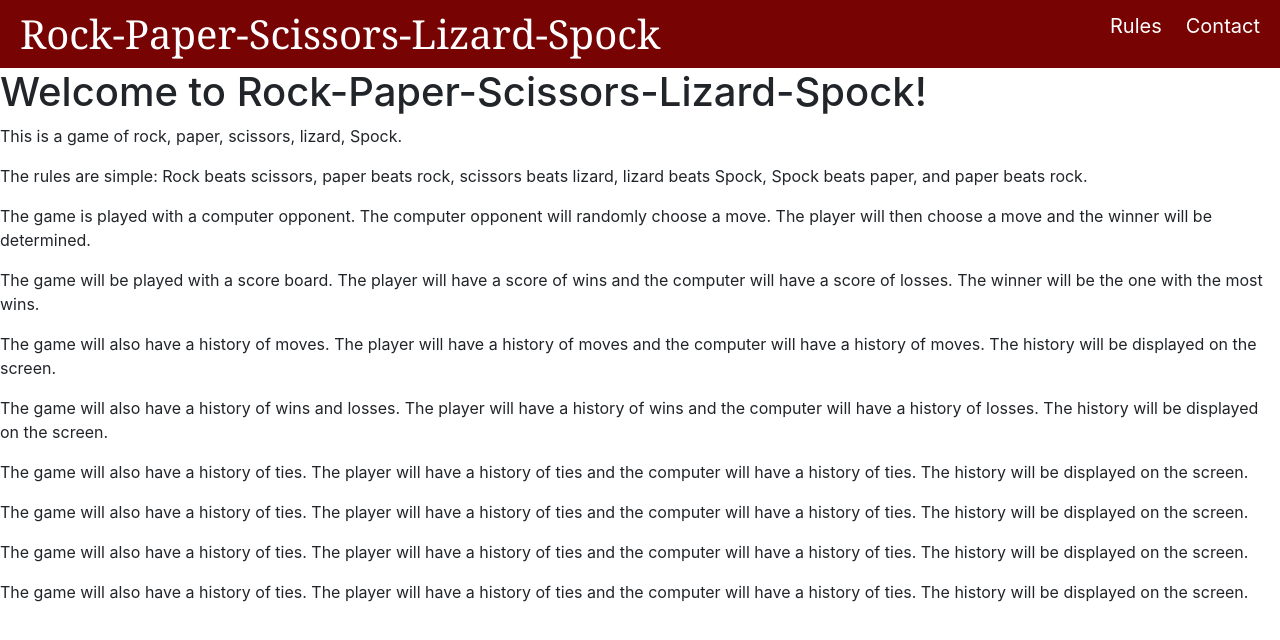
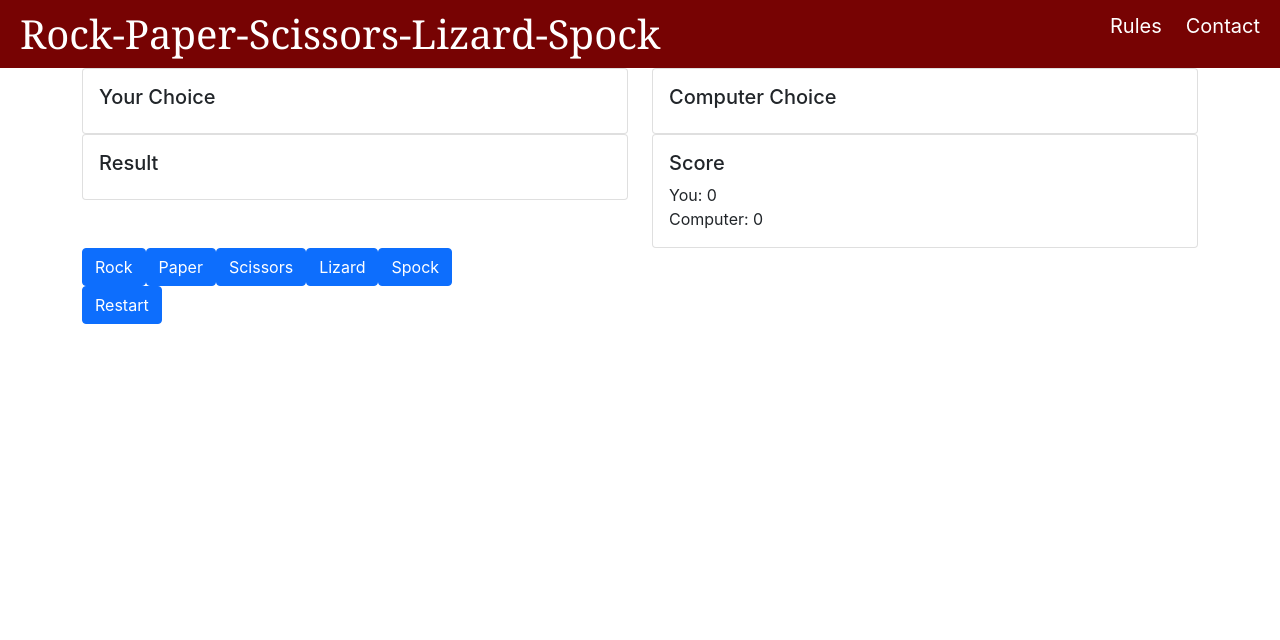
Before and after one commit to axeljaguero/unq-ui-axel-aguero-trabajo-final, a React (Create React App) app: page / in a window 1280 px wide. Shown: the top 640 px of the page. Built offline with nearby package versions, Linux system fonts and the light colour scheme; the HTML template or start-up script is replaced by a standard one.

Commit message:
parte logica del juego

```diff
--- a/src/pages/Home/Home.js
+++ b/src/pages/Home/Home.js
@@ -1,43 +1,129 @@
-import React from 'react';
+import { React, useState, useEffect} from 'react';
 import './style.css';
 
-class Home extends React.Component {
-    render() {
-        return (
-        <div>
-            <h1>Welcome to Rock-Paper-Scissors-Lizard-Spock!</h1>
-            <p>
-            This is a game of rock, paper, scissors, lizard, Spock.
-            </p>
-            <p>
-            The rules are simple: Rock beats scissors, paper beats rock, scissors beats lizard, lizard beats Spock, Spock beats paper, and paper beats rock.
-            </p>
-            <p>
-            The game is played with a computer opponent. The computer opponent will randomly choose a move. The player will then choose a move and the winner will be determined.
-            </p>
-            <p>
-            The game will be played with a score board. The player will have a score of wins and the computer will have a score of losses. The winner will be the one with the most wins.
-            </p>
-            <p>
-            The game will also have a history of moves. The player will have a history of moves and the computer will have a history of moves. The history will be displayed on the screen.
-            </p>
-            <p>
-            The game will also have a history of wins and losses. The player will have a history of wins and the computer will have a history of losses. The history will be displayed on the screen.
-            </p>
-            <p>
-            The game will also have a history of ties. The player will have a history of ties and the computer will have a history of ties. The history will be displayed on the screen.
-            </p>
-            <p>
-            The game will also have a history of ties. The player will have a history of ties and the computer will have a history of ties. The history will be displayed on the screen.
-            </p>
-            <p>
-            The game will also have a history of ties. The player will have a history of ties and the computer will have a history of ties. The history will be displayed on the screen.
-            </p>
-            <p>
-            The game will also have a history of ties. The player will have a history of ties and the computer will have a history of ties. The history will be displayed on the screen.
-            </p>
+const Home = () => {
+
+    const [humanChoice, setHumanChoice] = useState(null);
+    const [computerChoice, setComputerChoice] = useState(null);
+    const [result, setResult] = useState(null);
+    const [score, setScore] = useState(0);
+    const [computerScore, setComputerScore] = useState(0);
+    const possibleChoice = ['Rock', 'Paper', 'Scissors', 'Lizard', 'Spock'];
+
+    const randomChoice = () => {
+        const randomNumber = Math.floor(Math.random() * 5);
+        return possibleChoice[randomNumber];
+    }
+
+    const humanChoiceHandler = (event) => {
+        setHumanChoice(event.target.value);
+        computerChoiceHandler();
+    }
+
+    const computerChoiceHandler = () => {
+        setComputerChoice(randomChoice());
+    }
+
+    const compare = () => {
+        if (humanChoice === computerChoice) {
+            setResult('Draw');
+        } else if (
+            (humanChoice === 'Rock' && computerChoice === 'Scissors') ||
+            (humanChoice === 'Paper' && computerChoice === 'Rock') ||
+            (humanChoice === 'Scissors' && computerChoice === 'Paper') ||
+            (humanChoice === 'Lizard' && computerChoice === 'Paper') ||
+            (humanChoice === 'Spock' && computerChoice === 'Rock')
+        ) {
+            setResult('You win');
+            setScore(score + 1);
+        } else {
+            setResult('You lose');
+            setComputerScore(computerScore + 1);
+        }
+    }
+
+    const restartGame = () => {
+        setHumanChoice(null);
+        setComputerChoice(null);
+        setResult(null);
+        setComputerScore(0);
+        setScore(0);
+    }
+
+    useEffect(() => {
+        if (humanChoice && computerChoice) {
+            compare();
+        }
+    }, [humanChoice, computerChoice])
+
+    return (
+        <div className="container">
+            <div className="row">
+                <div className="col-md-6">
+                    <div className="card">
+                        <div className="card-body">
+                            <h5 className="card-title">Your Choice</h5>
+                            <p className="card-text">
+                                {humanChoice}
+                            </p>
+                        </div>
+                    </div>
+                </div>
+                <div className="col-md-6">
+                    <div className="card">
+                        <div className="card-body">
+                            <h5 className="card-title">Computer Choice</h5>
+                            <p className="card-text">
+                                {computerChoice}
+                            </p>
+                        </div>
+                    </div>
+                </div>
             </div>
-        )}
+            <div className="row">
+                <div className="col-md-6">
+                    <div className="card">
+                        <div className="card-body">
+                            <h5 className="card-title">Result</h5>
+                            <p className="card-text">
+                                {result}
+                            </p>
+                        </div>
+                    </div>
+                </div>
+                <div className="col-md-6">
+                    <div className="card">
+                        <div className="card-body">
+                            <h5 className="card-title">Score</h5>
+                            <p className="card-text">
+                                You: {score}
+                                <br />
+                                Computer: {computerScore}
+                            </p>
+                        </div>
+                    </div>
+                </div>
+            </div>
+            <div className="row">
+                <div className="col-md-12">
+                    {possibleChoice.map((choice, index) => {
+                        return(
+                            <button key={index} className="btn btn-primary" onClick={humanChoiceHandler} value={choice}>
+                                {choice}
+                            </button>
+                        )
+                    }
+                    )}
+                </div>
+            </div>
+            <div className="row">
+                <div className="col-md-12">
+                    <button className="btn btn-primary" onClick={restartGame}>Restart</button>
+                </div>
+            </div>
+        </div>
+
+    )
 }
 
 export default Home;
```
